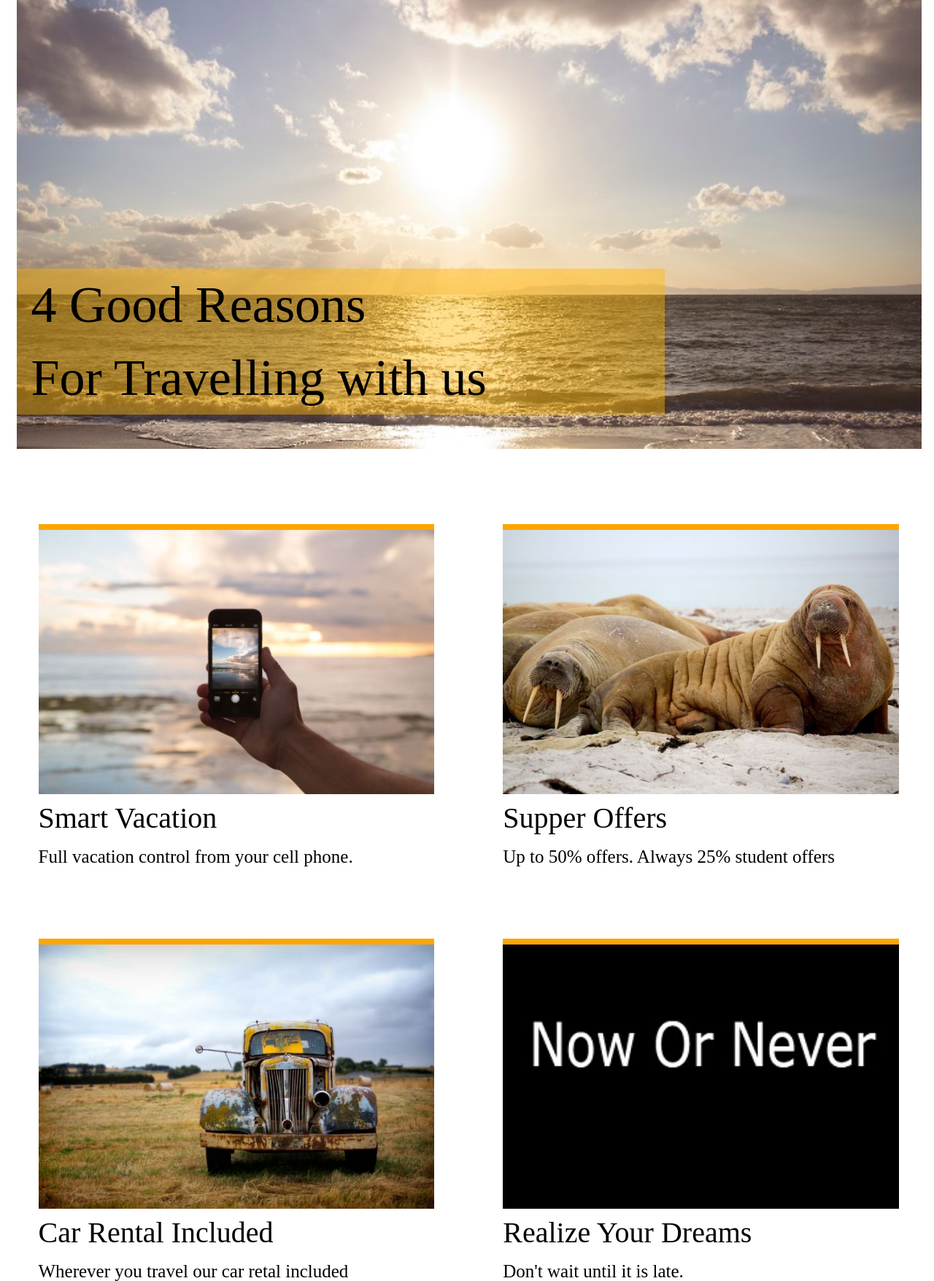
After one commit to lenhuttan97/PageTravelAgency, a PHP site: page /index.html in a window 1280 px wide. The commit adds this page. Shown: the whole page at 73% size. Run offline with PHP 8.4, Linux system fonts and the light colour scheme.

Commit message:
fix not found ssr

```diff
--- /dev/null
+++ b/index.html
@@ -0,0 +1,57 @@
+<!DOCTYPE html>
+<html lang="en">
+  <head>
+    <meta charset="UTF-8" />
+    <meta http-equiv="X-UA-Compatible" content="IE=edge" />
+    <meta name="viewport" content="width=device-width, initial-scale=1.0" />
+    <title>Page Travel Agency</title>
+    <link rel="stylesheet" href="./PageTravelAgency.css" />
+  </head>
+  <body>
+    <div class="silder">
+      <img src="./image/beach3.jpg" />
+      <div class="content">
+        <p>4 Good Reasons</p>
+        <p>For Travelling with us</p>
+      </div>
+    </div>
+    <div class="container">
+      <div class="item">
+        <div class="imga">
+          <img src="./image/cellphone.jpg" alt="" srcset="" />
+        </div>
+        <div class="content">
+          <h1>Smart Vacation</h1>
+          <p>Full vacation control from your cell phone.</p>
+        </div>
+      </div>
+      <div class="item">
+        <div class="imga">
+          <img src="./image/sealions.jpg" alt="" srcset="" />
+        </div>
+        <div class="content">
+          <h1>Supper Offers</h1>
+          <p>Up to 50% offers. Always 25% student offers</p>
+        </div>
+      </div>
+      <div class="item">
+        <div class="imga">
+          <img src="./image/truck.jpg" alt="" srcset="" />
+        </div>
+        <div class="content">
+          <h1>Car Rental Included</h1>
+          <p>Wherever you travel our car retal included</p>
+        </div>
+      </div>
+      <div class="item">
+        <div class="imga">
+          <img src="./image/nowornever.jpg" alt="" srcset="" />
+        </div>
+        <div class="content">
+          <h1>Realize Your Dreams</h1>
+          <p>Don't wait until it is late.</p>
+        </div>
+      </div>
+    </div>
+  </body>
+</html>
--- a/index.php
+++ b/index.php
@@ -1 +1 @@
-<?php include_once("PageTravelAgency.html"); ?>
+<?php include_once("index.html"); ?>
```
